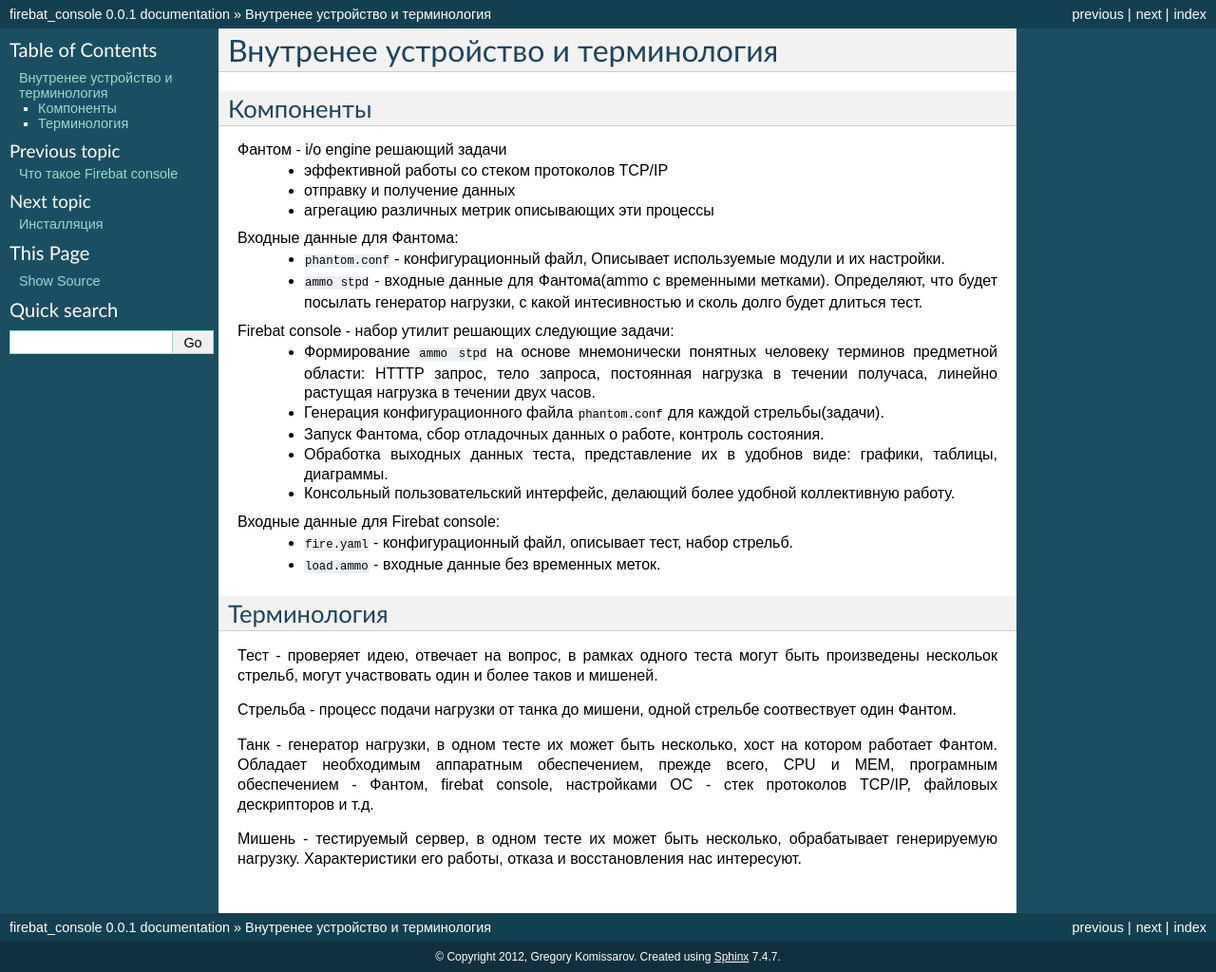
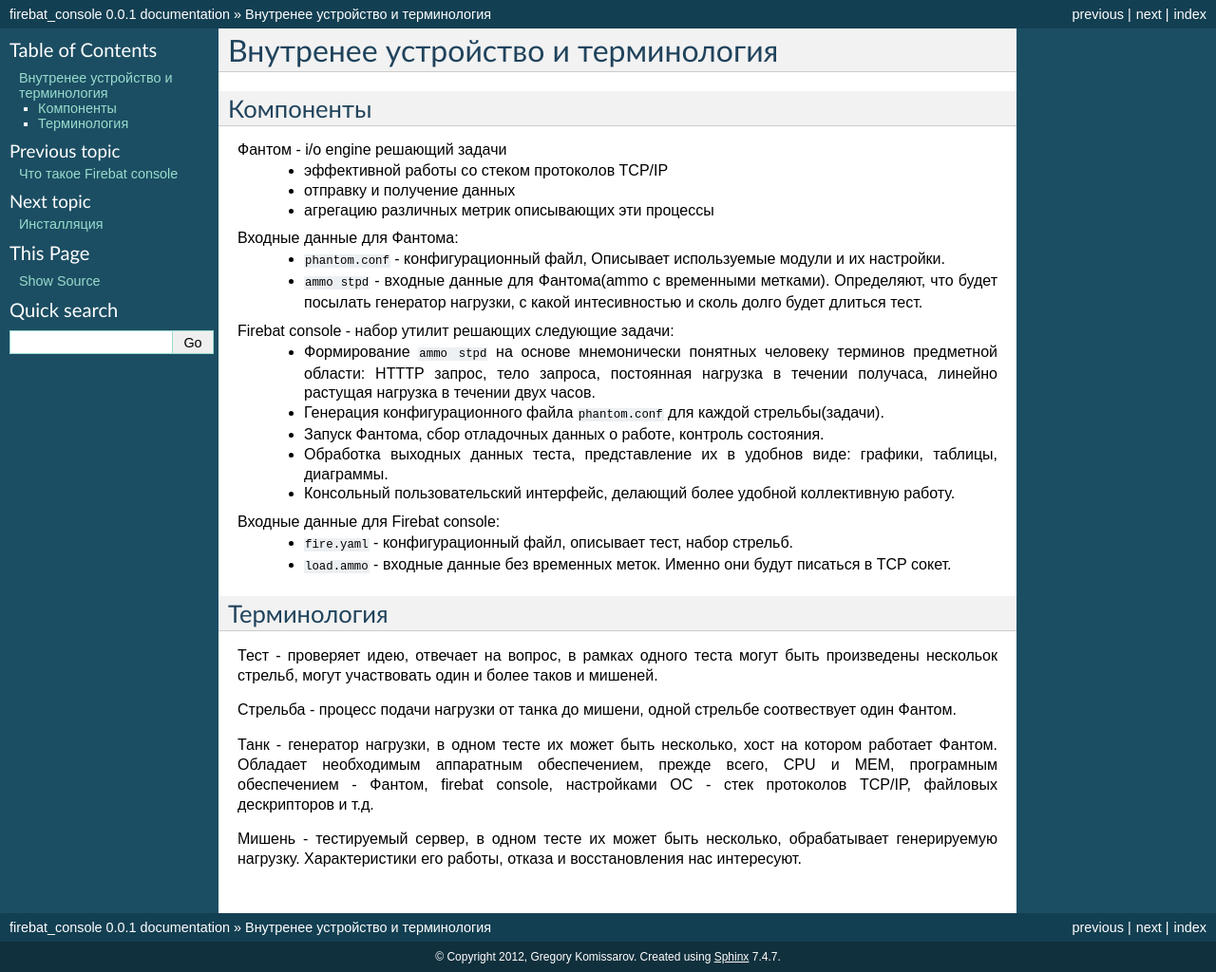
Before and after one commit to greggyNapalm/firebat-console, a Sphinx documentation site: the page built from docs/design.rst, in a window 1280 px wide. Shown: the whole page at 95% size. Built offline with Sphinx 7.4.7, drawn with Linux system fonts in a browser that asks for light colours.

Commit message:
ru_sphinx_doc: дополнил

```diff
--- a/docs/design.rst
+++ b/docs/design.rst
@@ -23,7 +23,7 @@
 
 Входные данные для Firebat console:
  * ``fire.yaml`` - конфигурационный файл, описывает тест, набор стрельб.
- * ``load.ammo`` - входные данные без временных меток.
+ * ``load.ammo`` - входные данные без временных меток. Именно они будут писаться в TCP сокет.
 
 Терминология
 ------------
```
